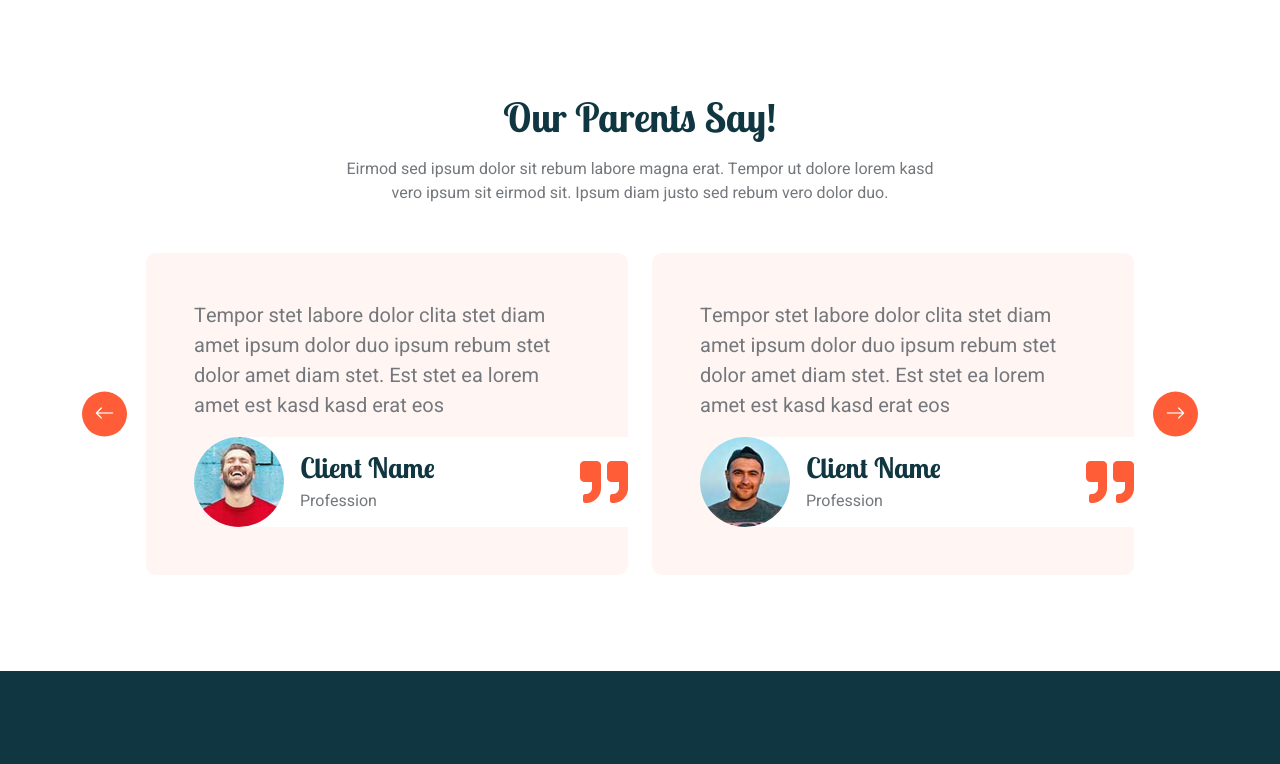
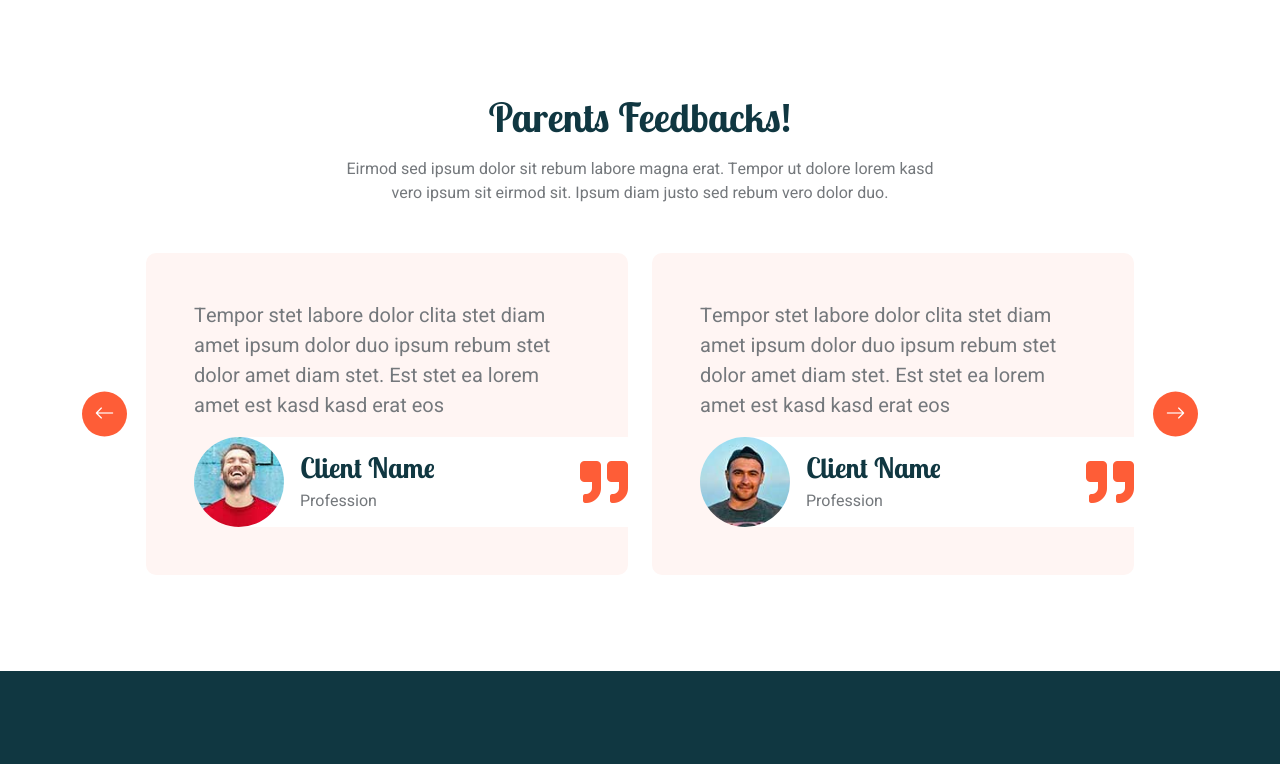
Before and after one commit to sivakumar-3/svm, a plain HTML site: page index.html in a window 1280 px wide. Shown: the part 4998-5762 px from the top of the page. Drawn offline with nearby package versions, Linux system fonts and the light colour scheme.

Commit message:
index.html

```diff
--- a/index.html
+++ b/index.html
@@ -589,7 +589,7 @@
         <div class="container-xxl py-5">
             <div class="container">
                 <div class="text-center mx-auto mb-5 wow fadeInUp" data-wow-delay="0.1s" style="max-width: 600px;">
-                    <h1 class="mb-3">Our Parents Say!</h1>
+                    <h1 class="mb-3">Parents Feedbacks!</h1>
                     <p>Eirmod sed ipsum dolor sit rebum labore magna erat. Tempor ut dolore lorem kasd vero ipsum sit eirmod sit. Ipsum diam justo sed rebum vero dolor duo.</p>
                 </div>
                 <div class="owl-carousel testimonial-carousel wow fadeInUp" data-wow-delay="0.1s">
```
